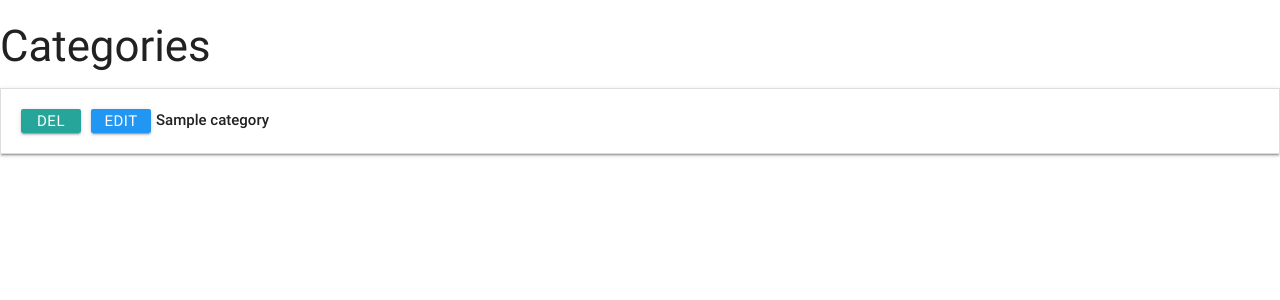
After one commit to mattjboland/task_manager, a Flask app: page /get_categories in a window 1280 px wide. The commit adds this page. Shown: the top 300 px of the page. Run offline with Flask 2, Linux system fonts and the light colour scheme; a database or web service that is not in the repository returns one stand-in record (values such as "Sample title"); some libraries are stand-ins or nearby versions.

Commit message:
added categories.html

```diff
--- a/app.py
+++ b/app.py
@@ -40,6 +40,32 @@ def edit_task(task_id):
                            categories=all_categories)
 
 
+@app.route('/update_task/<task_id>', methods=["POST"])
+def update_task(task_id):
+    tasks = mongo.db.tasks
+    tasks.update({'_id': ObjectId(task_id)},
+                 {
+        'task_name': request.form.get('task_name'),
+        'category_name': request.form.get('category_name'),
+        'task_description': request.form.get('task_description'),
+        'due_date': request.form.get('due_date'),
+        'is_urgent': request.form.get('is_urgent')
+    })
+    return redirect(url_for('get_tasks'))
+
+
+@app.route('/delete_task/<task_id>')
+def delete_task(task_id):
+    mongo.db.tasks.remove({'_id': ObjectId(task_id)})
+    return redirect(url_for('get_tasks'))
+
+
+@app.route('/get_categories')
+def get_categories():
+    return render_template('categories.html',
+                           categories=mongo.db.categories.find())
+
+
 if __name__ == '__main__':
     app.run(host=os.environ.get('IP'),
             port=int(os.environ.get('PORT')),
--- /dev/null
+++ b/templates/categories.html
@@ -0,0 +1,23 @@
+<!DOCTYPE html>
+{% extends 'base.html'%} {% block content %}
+
+<div class="row">
+
+    <h3>Categories</h3>
+    <ul class="collapsible" data-collapsible="accordion">
+        {% for category in categories %}
+        <li>
+            <div class="collapsible-header">
+                <a href="" class="waves-effect waves-light btn btn_small">Del</a>
+                <a href="" class="waves-effect waves-light btn btn_small blue">Edit</a>
+
+                <div class="task_header">
+                    <strong>{{category.category_name}}</strong>
+                </div>
+            </div>
+        </li>
+        {% endfor %}
+
+    </ul>
+</div>
+{% endblock %}
--- a/templates/edittask.html
+++ b/templates/edittask.html
@@ -3,7 +3,7 @@
 
 <h3>Edit Task</h3>
 <div class="row">
-    <form action="{{ url_for('edit_task', task_id=task._id) }}" method="POST"  class="col s12">
+    <form action="{{ url_for('update_task', task_id=task._id) }}" method="POST" class="col s12">
         <div class="row">
             <div class="row">
                 <div class="input-field col s12">
--- a/templates/tasks.html
+++ b/templates/tasks.html
@@ -7,11 +7,11 @@
             <div class="collapsible-header">
                 <div class="col s3">
                     <i class="material-icons">expand_more</i>
-                    <a class="waves-effect waves-light btn btn_small">Done</a>
+                    <a href="{{url_for('delete_task', task_id=task._id)}}" class="waves-effect waves-light btn btn_small">Done</a>
                     <a href="{{url_for('edit_task', task_id=task._id)}}" class="waves-effect waves-light btn btn_small blue">Edit</a>
 
                 </div>
-                <div class="task_header col s9">
+                <div class=" task_header col s9">
                     <strong>{{task.task_name}}</strong> - {{task.due_date}}
                 </div>
             </div>
@@ -22,6 +22,7 @@
             </div>
         </li>
         {% endfor %}
+
     </ul>
 </div>
 {% endblock %}
```
